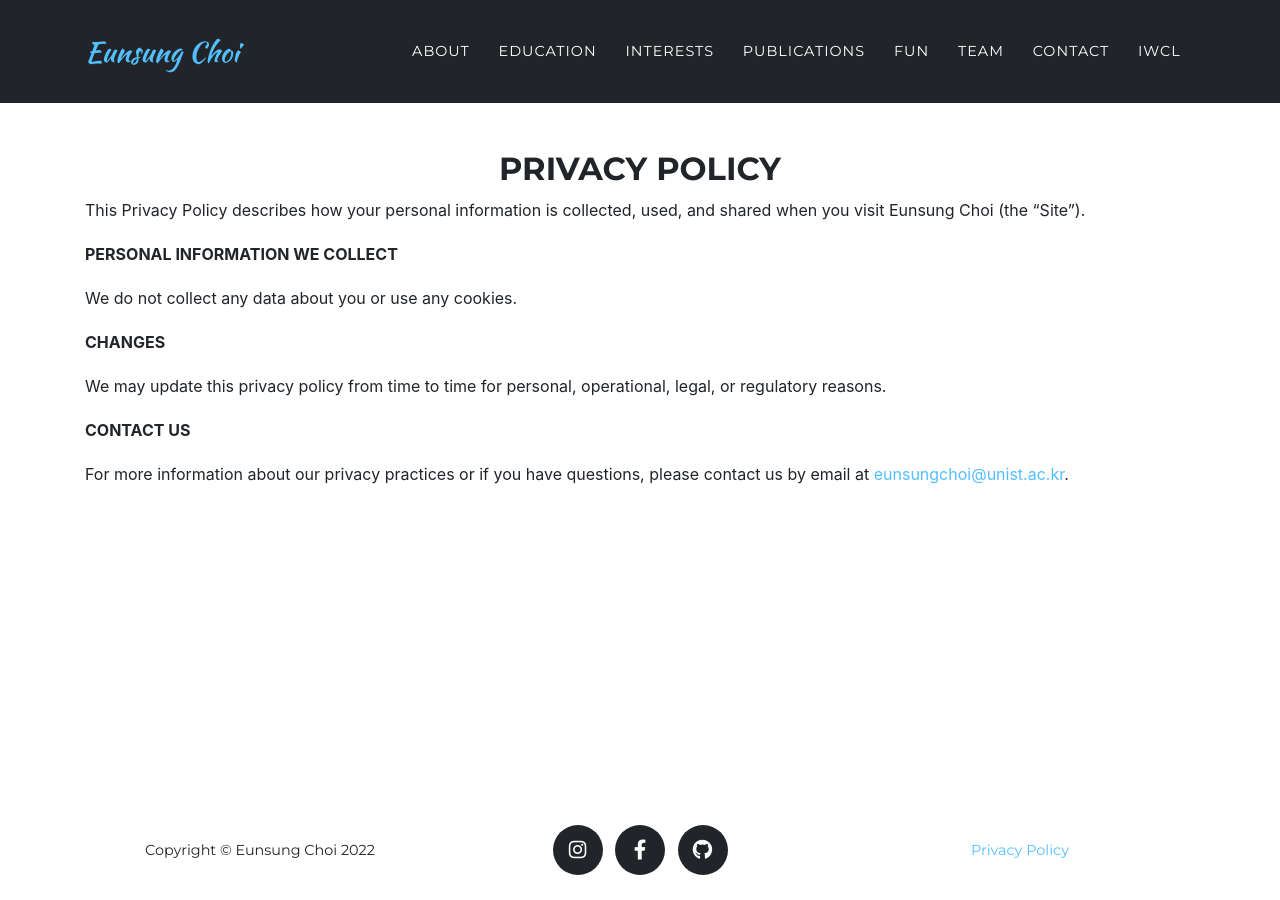
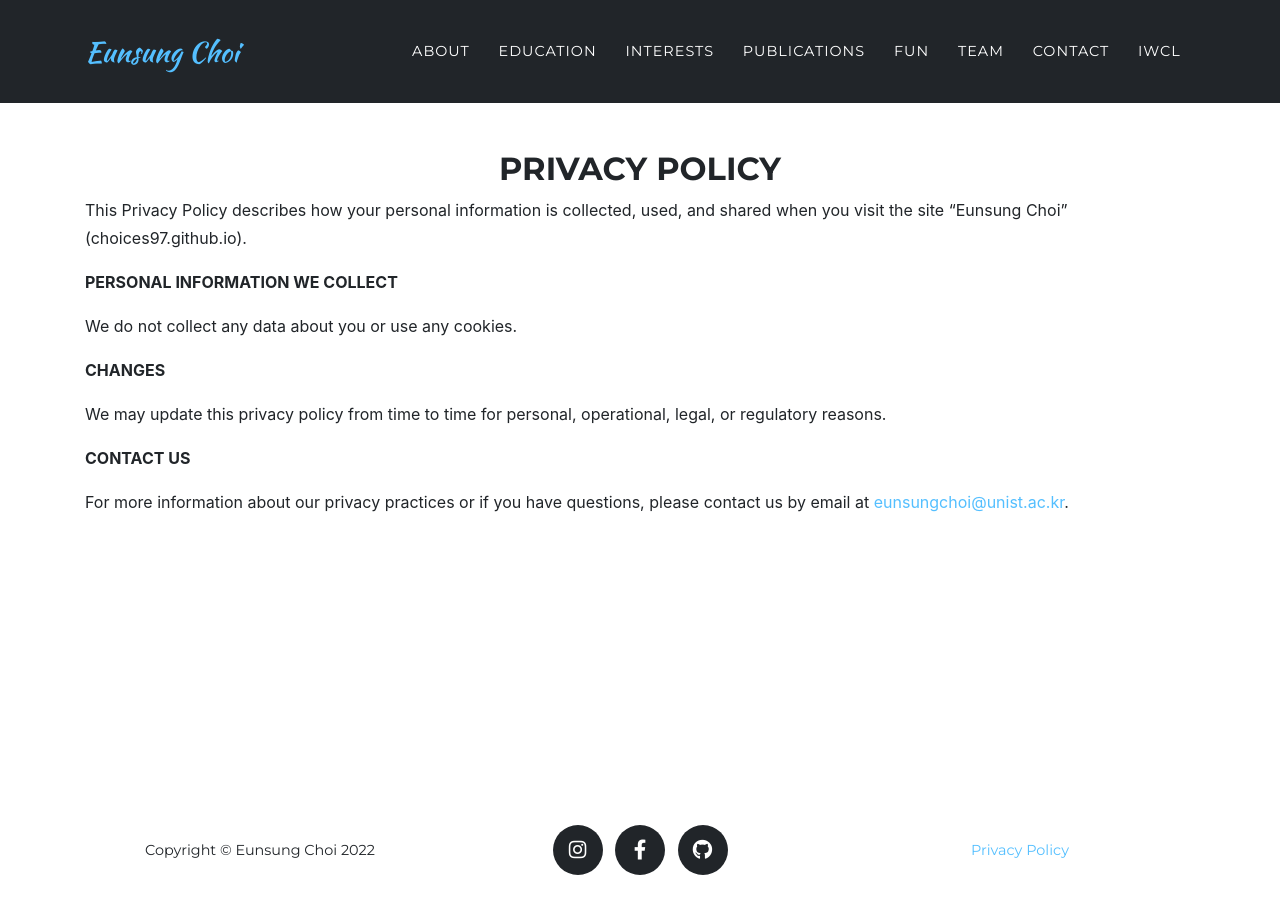
Before and after one commit to choices97/choices97.github.io, a Jekyll site: the page built from legal.md, in a window 1280 px wide. Built offline with Jekyll 4.4.1, drawn with Linux system fonts in a browser that asks for light colours; some web fonts are replaced.

Commit message:
Update legal.md

```diff
--- a/legal.md
+++ b/legal.md
@@ -6,7 +6,7 @@ title: Privacy Policy
 	<h2 class="section-heading text-uppercase">Privacy Policy</h2>
 </div>
 
-This Privacy Policy describes how your personal information is collected, used, and shared when you visit {{ site.title }} (the “Site”).
+This Privacy Policy describes how your personal information is collected, used, and shared when you visit the site "{{ site.title }}" (choices97.github.io).
 
 **PERSONAL INFORMATION WE COLLECT**
 
```
